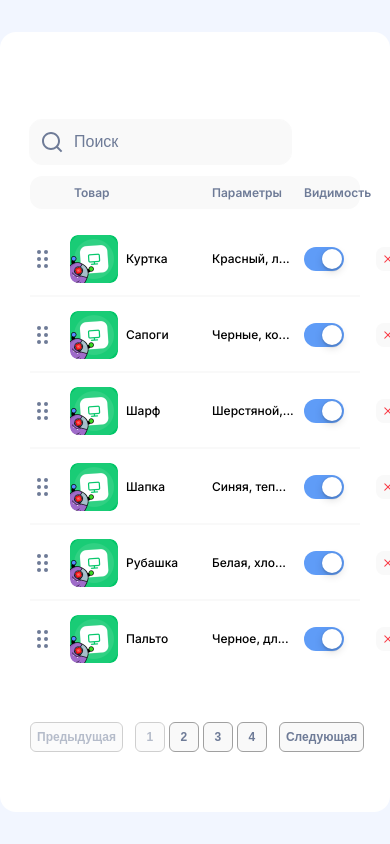
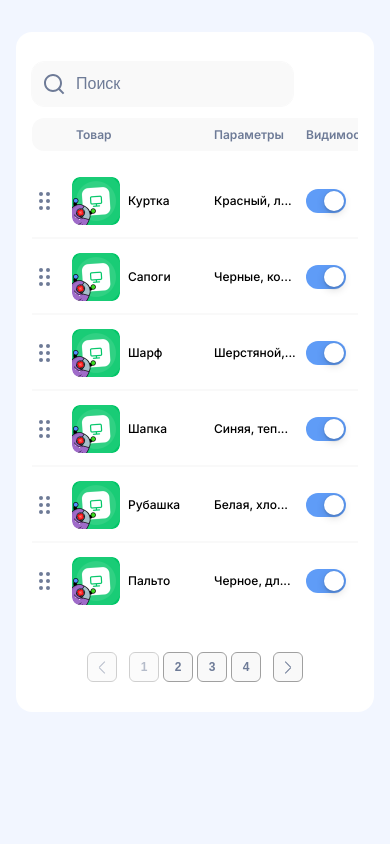
Before and after one commit to slanskeeh/test_task, a Next.js app: page / in a window 390 px wide. Built offline with nearby package versions, Linux system fonts and the light colour scheme.

Commit message:
доделал адаптив

```diff
--- a/entities/Pagination/Pagination.tsx
+++ b/entities/Pagination/Pagination.tsx
@@ -16,15 +16,12 @@ const Pagination = ({
 }) => {
   return (
     <PaginationWrapper>
-      {/* Кнопка "предыдущая страница" */}
       <PaginationArrowButton
         onClick={() => handlePageChange(currentPage - 1)}
         disabled={currentPage === 1}
-      >
-        Предыдущая
-      </PaginationArrowButton>
+        $direction={"prev"}
+      />
 
-      {/* Показать номера страниц */}
       <PaginationPagesWrapper>
         {Array.from({ length: totalPages }, (_, index) => index + 1).map(
           (page) => (
@@ -39,13 +36,11 @@ const Pagination = ({
         )}
       </PaginationPagesWrapper>
 
-      {/* Кнопка "следующая страница" */}
       <PaginationArrowButton
         onClick={() => handlePageChange(currentPage + 1)}
         disabled={currentPage === totalPages}
-      >
-        Следующая
-      </PaginationArrowButton>
+        $direction={"next"}
+      />
     </PaginationWrapper>
   );
 };
--- a/entities/Pagination/components.ts
+++ b/entities/Pagination/components.ts
@@ -7,10 +7,13 @@ export const PaginationWrapper = styled.div`
   align-items: center;
   gap: 12px;
   /* height: 100%; */
+  margin: 0 auto;
   margin-top: auto;
 `;
 
-export const PaginationArrowButton = styled.button`
+export const PaginationArrowButton = styled.button<{
+  $direction: "prev" | "next";
+}>`
   cursor: pointer;
   border: 1px solid #a0a0a0;
   border-radius: 6px;
@@ -18,6 +21,7 @@ export const PaginationArrowButton = styled.button`
 
   padding: 6px;
   height: 30px;
+  width: 30px;
   color: #6e7b97;
   font-size: 12px;
   line-height: 15px;
@@ -26,6 +30,39 @@ export const PaginationArrowButton = styled.button`
   &:disabled {
     opacity: 0.5;
     cursor: not-allowed;
+  }
+
+  position: relative;
+
+  &:before {
+    content: "";
+    width: 8px;
+    height: 1px;
+
+    position: absolute;
+    background-color: #6e7b97;
+
+    top: 50%;
+    left: 50%;
+
+    transform: translate(-50%, -3px)
+      ${(props) =>
+        props.$direction === "next" ? "rotate(45deg)" : "rotate(-45deg)"};
+  }
+  &:after {
+    content: "";
+    width: 8px;
+    height: 1px;
+
+    position: absolute;
+    background-color: #6e7b97;
+
+    top: 50%;
+    left: 50%;
+
+    transform: translate(-50%, 3px)
+      ${(props) =>
+        props.$direction === "next" ? "rotate(-45deg)" : "rotate(45deg)"};
   }
 `;
 
--- a/shared/Main.ts
+++ b/shared/Main.ts
@@ -3,7 +3,7 @@
 import styled from "styled-components";
 
 export const Main = styled.main`
-  padding: 32px 0;
+  padding: 32px 16px;
   display: flex;
   flex-direction: column;
   align-items: center;
--- a/widgets/Table/Table.tsx
+++ b/widgets/Table/Table.tsx
@@ -5,6 +5,7 @@ import Search from "@/features/Search";
 import { useEffect, useRef, useState } from "react";
 import {
   TableBody,
+  TableHead,
   TableHeader,
   TableHeadRow,
   TableTable,
@@ -118,13 +119,13 @@ const Table = ({ data }: { data: TableDataItem[] }) => {
       <TableWrapper>
         <Search setSearchValue={setSearchFilter} />
         <TableTable>
-          <thead>
+          <TableHead>
             <TableHeadRow>
               <TableHeader>Товар</TableHeader>
               <TableHeader>Параметры</TableHeader>
               <TableHeader>Видимость</TableHeader>
             </TableHeadRow>
-          </thead>
+          </TableHead>
           <TableBody>
             {tableItems.slice(indexOfFirstItem, indexOfLastItem)}
           </TableBody>
--- a/widgets/Table/components.ts
+++ b/widgets/Table/components.ts
@@ -15,6 +15,18 @@ export const TableWrapper = styled.div`
   display: flex;
   flex-direction: column;
   gap: 12px;
+
+  overflow: hidden;
+
+  @media screen and (max-width: 560px) {
+    padding: 30px 16px 30px 16px;
+    height: 680px;
+  }
+`;
+
+export const TableHead = styled.thead`
+  width: 100%;
+  display: flex;
 `;
 
 export const TableHeadRow = styled.tr`
@@ -29,7 +41,7 @@ export const TableHeadRow = styled.tr`
 
   border-radius: 12px;
 
-  width: 100%;
+  /* width: 100%; */
 
   th {
     &:first-child {
@@ -57,6 +69,8 @@ export const TableTable = styled.table`
   display: flex;
   flex-direction: column;
   gap: 12px;
+  overflow-x: scroll;
+  width: 100%;
 `;
 
 export const TableBody = styled.tbody`
```
